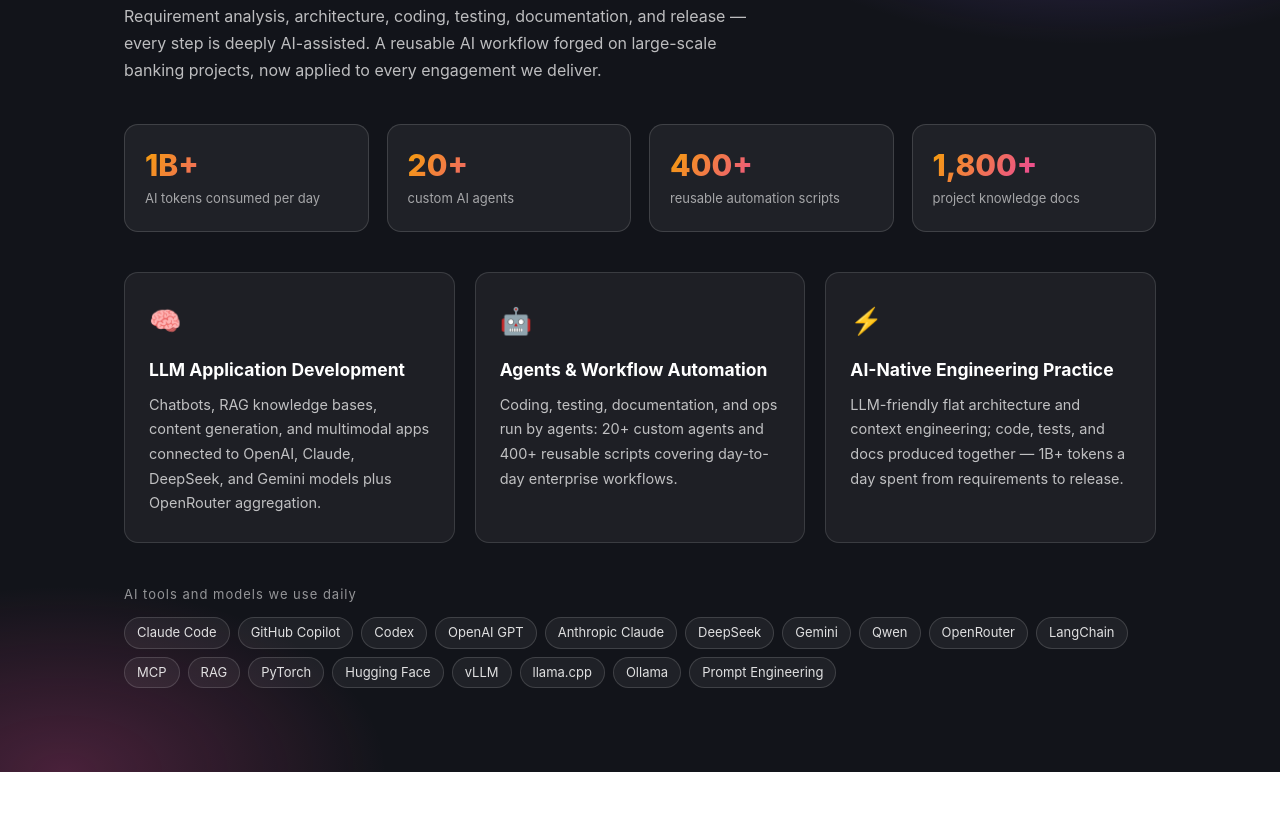
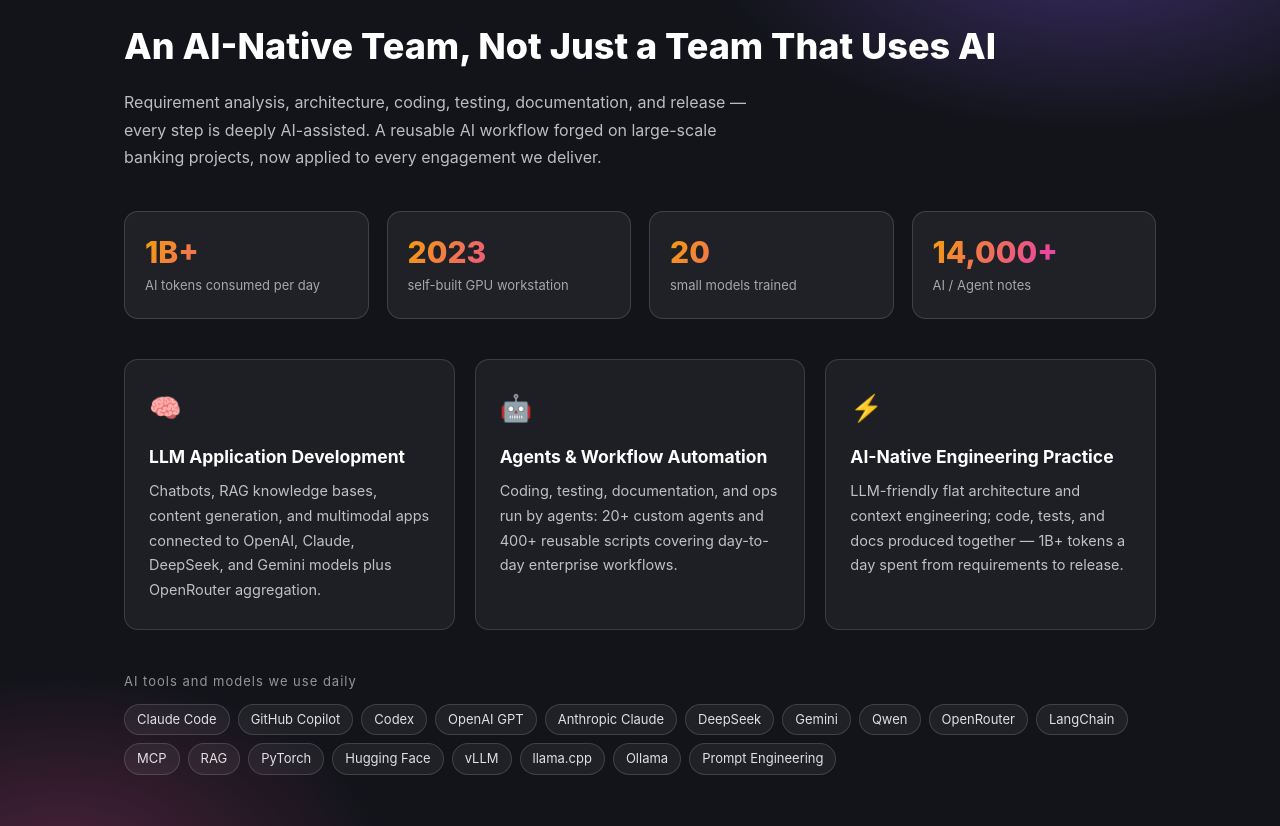
Before and after one commit to lzwjava/truth-software, a plain HTML site: page index.html in a window 1280 px wide. Shown: the part 2194-3020 px from the top of the page. Drawn offline with Linux system fonts and the light colour scheme.

Commit message:
Update brand story, AI stats, and team roster
- Hero: add company history (Square Root Tech / QuZhiBo roots, 2018-2019, relaunched 2026)
- AI-native section stats: 2023 GPU workstation, 20 small models trained, 14,000+ AI/Agent notes
- Team: rename Wu Huarong to Xiao Rong, add part-time senior-engineer network card
- i18n: English for all new strings

```diff
--- a/i18n.js
+++ b/i18n.js
@@ -138,7 +138,10 @@
     "李智维": "Li Zhiwei",
     "创始人 / CEO": "Founder / CEO",
     "负责技术开发与架构、商务合作与重点项目管理。趣直播创始人，前 LeanCloud 工程师；曾参与星展银行 DBS、汇丰银行金融系统项目，重度 AI 原生实践者，12 年行业经验。": "Leads technical development and architecture, business development, and key project management. Founder of QuZhibo; former LeanCloud engineer; worked on financial systems projects for DBS and HSBC; heavy AI-native practitioner; 12 years of industry experience.",
-    "武华容": "Wu Huarong",
+    "小容": "Xiao Rong",
+    "兼职团队": "Part-time Team",
+    "来自国内大小厂等资深工程师": "Senior engineers from large & small firms across China",
+    "按项目需要弹性加入的外部资深工程师网络：覆盖前后端、客户端、算法与设计，随时为交付团队扩容。": "An elastic network of senior engineers who join per project — covering front-end, back-end, mobile, algorithms and design to scale delivery teams on demand.",
     "前端负责人": "Front-end Lead",
     "负责前端架构与重点项目，服务小猿搜题、BitEDU 等客户，4 年行业经验。": "Leads front-end architecture and key projects for clients such as Xiaoyuan Souti and BitEDU; 4 years of industry experience.",
 
@@ -167,6 +170,7 @@
     // Hero additions
     "软件开发 · 技术咨询 · AI 原生 · 产品外包": "Software Development · Technical Consulting · AI-Native · Product Outsourcing",
     "我们更是一支 AI 原生团队：日均消耗超过 10 亿 tokens，把大模型与智能体真正用进研发流程。": "We are also an AI-native team: over 1 billion tokens consumed every day, with LLMs and agents built deep into our engineering process.",
+    "智维软件的前身是平方根科技——依托于趣智播知识直播分享社区成长起来的软件咨询公司，活跃于 2018 到 2019 年，于 2026 年重新开始运营。": "Zhiwei Software's predecessor was Square Root Technology — a software consulting company that grew out of the QuZhiBo knowledge live-streaming community, active from 2018 to 2019 and relaunched in 2026.",
     "10 亿+": "1B+",
     "日均 AI tokens 消耗": "AI tokens consumed per day",
 
@@ -183,6 +187,9 @@
     "需求分析、架构设计、编码、测试、文档与发布，全流程由 AI 深度参与。": "Requirement analysis, architecture, coding, testing, documentation, and release — every step is deeply AI-assisted.",
     "创始团队在大型银行项目中沉淀出一套可复用的 AI 工作流，如今应用到每一个交付项目中。": "A reusable AI workflow forged on large-scale banking projects, now applied to every engagement we deliver.",
     "定制 AI 智能体": "custom AI agents",
+    "自建 GPU 工作站": "self-built GPU workstation",
+    "小型模型训练": "small models trained",
+    "AI / Agent 笔记": "AI / Agent notes",
     "可复用自动化脚本": "reusable automation scripts",
     "项目知识文档": "project knowledge docs",
     "大模型应用开发": "LLM Application Development",
--- a/index.html
+++ b/index.html
@@ -45,6 +45,7 @@
           智维软件是一支 AI 驱动的软件咨询团队，提供从产品设计、开发到上线运营的整体解决方案。
           微信小程序、iOS / Android 应用、Web 平台、H5 营销——都有成熟交付经验。
           我们更是一支 AI 原生团队：日均消耗超过 10 亿 tokens，把大模型与智能体真正用进研发流程。
+          智维软件的前身是平方根科技——依托于趣智播知识直播分享社区成长起来的软件咨询公司，活跃于 2018 到 2019 年，于 2026 年重新开始运营。
         </p>
         <div class="hero__actions">
           <a href="#contact" class="btn btn--primary">获取项目报价</a>
@@ -143,16 +144,16 @@
             <span class="stat__label">日均 AI tokens 消耗</span>
           </div>
           <div class="stat">
-            <span class="stat__num grad-text">20+</span>
-            <span class="stat__label">定制 AI 智能体</span>
+            <span class="stat__num grad-text">2023</span>
+            <span class="stat__label">自建 GPU 工作站</span>
           </div>
           <div class="stat">
-            <span class="stat__num grad-text">400+</span>
-            <span class="stat__label">可复用自动化脚本</span>
+            <span class="stat__num grad-text">20</span>
+            <span class="stat__label">小型模型训练</span>
           </div>
           <div class="stat">
-            <span class="stat__num grad-text">1,800+</span>
-            <span class="stat__label">项目知识文档</span>
+            <span class="stat__num grad-text">14,000+</span>
+            <span class="stat__label">AI / Agent 笔记</span>
           </div>
         </div>
 
@@ -713,9 +714,14 @@
             <p>负责技术开发与架构、商务合作与重点项目管理。趣直播创始人，前 LeanCloud 工程师；曾参与星展银行 DBS、汇丰银行金融系统项目，重度 AI 原生实践者，12 年行业经验。</p>
           </article>
           <article class="card person">
-            <h3>武华容</h3>
+            <h3>小容</h3>
             <p class="person__role">前端负责人</p>
             <p>负责前端架构与重点项目，服务小猿搜题、BitEDU 等客户，4 年行业经验。</p>
+          </article>
+          <article class="card person">
+            <h3>兼职团队</h3>
+            <p class="person__role">来自国内大小厂等资深工程师</p>
+            <p>按项目需要弹性加入的外部资深工程师网络：覆盖前后端、客户端、算法与设计，随时为交付团队扩容。</p>
           </article>
         </div>
       </div>
```
